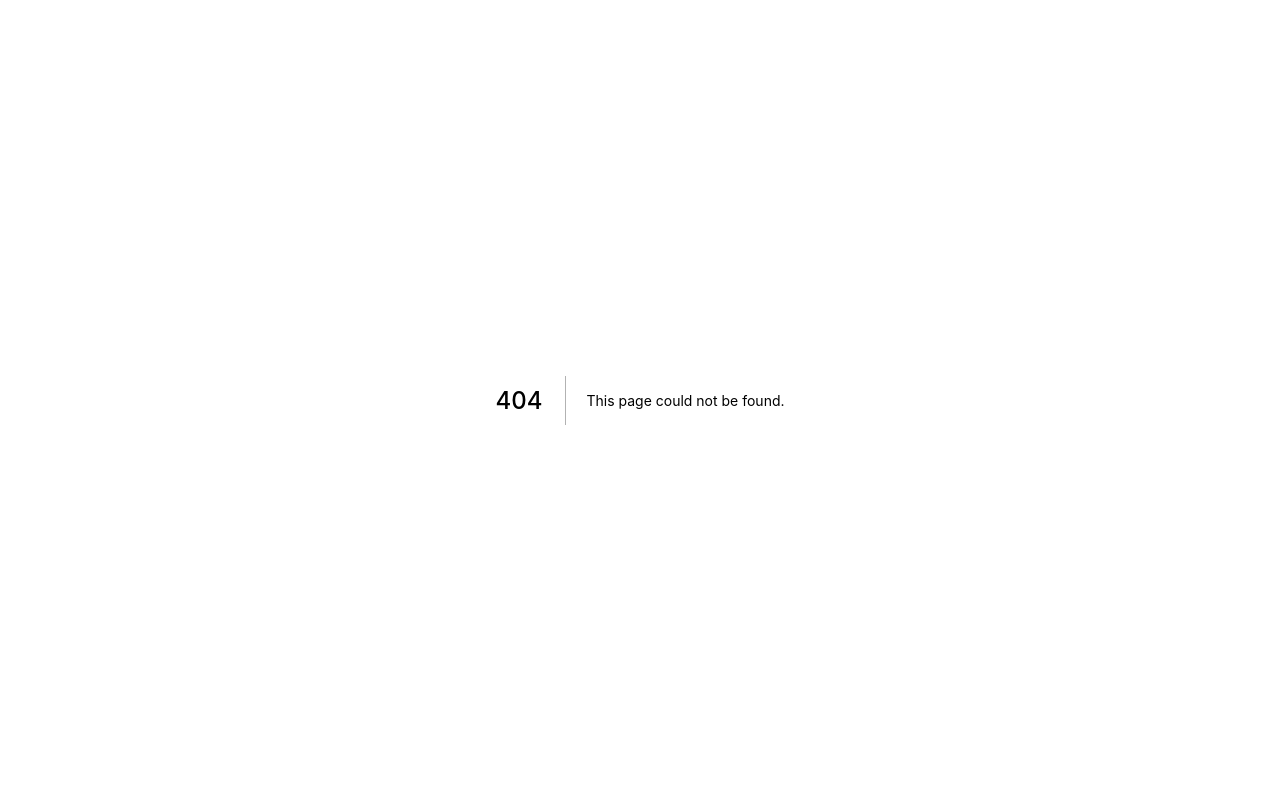
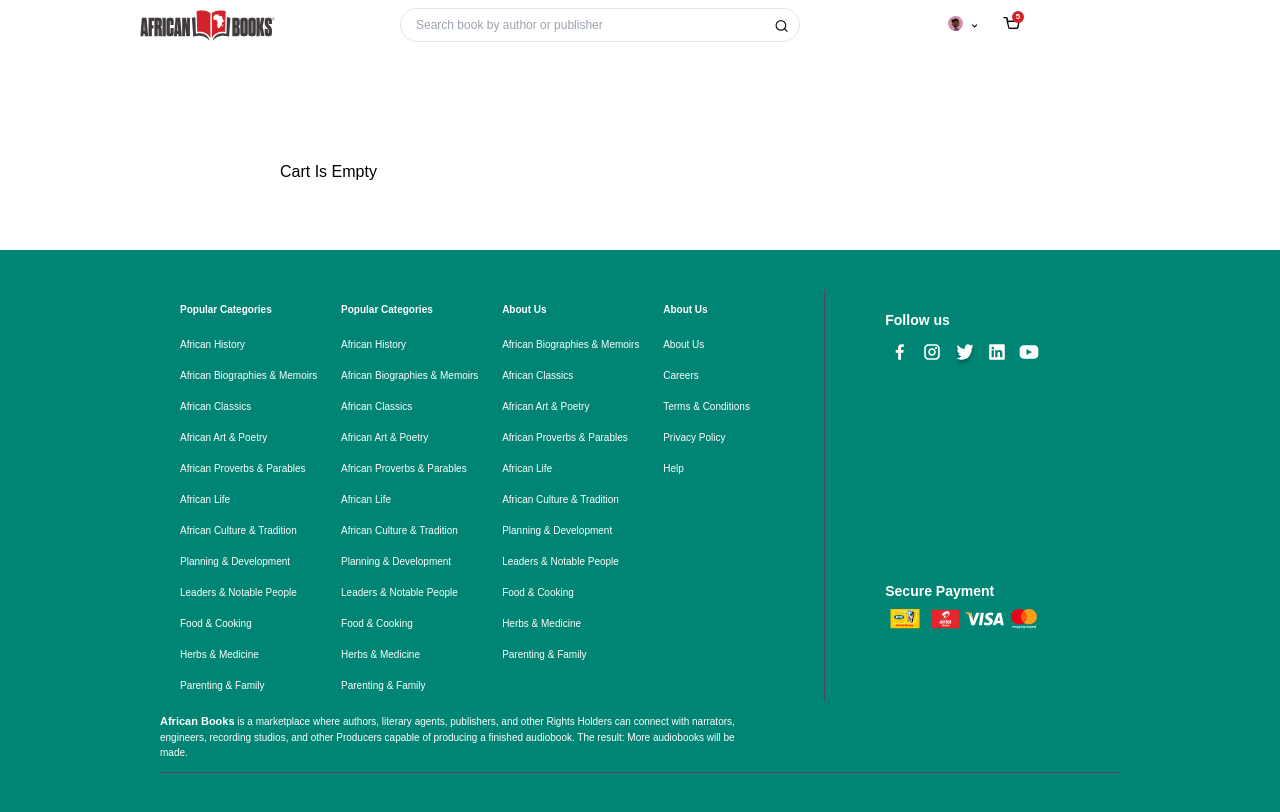
Before and after one commit to ug-tickets/AB-Web, a Next.js app: page /cart in a window 1280 px wide. Before the commit this address had no page. Built offline with nearby package versions, Linux system fonts and the light colour scheme.

Commit message:
AB-21: Add to cart module

```diff
--- a/components/footer/footer-deals/footer-deals.js
+++ b/components/footer/footer-deals/footer-deals.js
@@ -58,7 +58,7 @@ const FooterDeals = ({ bookDeal }) => {
                     height: "100%",
                     width: `${progress}%`,
                     background: "#24F847",
-                    "border-radius": "40px",
+                    borderRadius: "40px",
                   }}
                 ></div>
               </div>
--- a/components/header/header.js
+++ b/components/header/header.js
@@ -5,10 +5,11 @@ import { DropDownContent } from "./drop-down-content";
 import Image from "next/image";
 import Link from "next/link";
 
-const Header = () => {
+const Header = ({ showSubHeader }) => {
   const [showDropDown, setShowDropDown] = useState(false);
   const [currentCategory, setCurrentCategory] = useState(null);
   const [subHeader, setSubHeader] = useState(null);
+  const [showCartPreview, setShowCartPreview] = useState(false);
 
   useEffect(() => {
     (async () => {
@@ -23,6 +24,7 @@ const Header = () => {
   };
   const theSubHeader =
     subHeader &&
+    showSubHeader &&
     subHeader.map((item, i) => (
       <>
         {!item.columns ? (
@@ -98,12 +100,80 @@ const Header = () => {
           <div className={styles.login}>
             <Image src="/images/acc.svg" width="21px" height="15px" />
           </div>
-          <div className={styles.cart}>
+          <div className="relative">
+            <div
+              className={styles.cart}
+              onClick={() => setShowCartPreview(!showCartPreview)}
+            >
               <Image src="/images/cart.png" width="17px" height="12px" />
+              <div className={styles.cartCount}>5</div>
+            </div>
+            {showCartPreview && (
+              <div className={styles.cartPreview}>
+                <div className={styles.cartItem}>
+                  <div className="w-9 h-full">
+                    <Image
+                      src="/images/boundless.jpeg"
+                      width="30px"
+                      height="40px"
+                    />
+                  </div>
+                  <div className="flex-1 text-[8px]">
+                    <div>Book Name book name book</div>
+                    <div className="text-[#D2232A]">$25</div>
+                  </div>
+                </div>
+                <div className={styles.cartItem}>
+                  <div className="w-9 h-full">
+                    <Image
+                      src="/images/aminatta.jpeg"
+                      width="30px"
+                      height="40px"
+                    />
+                  </div>
+                  <div className="flex-1 text-[8px]">
+                    <div>Book Name book name book</div>
+                    <div className="text-[#D2232A]">$25</div>
+                  </div>
+                </div>
+                <div className={styles.cartItem}>
+                  <div className="w-9 h-full">
+                    <Image
+                      src="/images/boundless.jpeg"
+                      width="30px"
+                      height="40px"
+                    />
+                  </div>
+                  <div className="flex-1 text-[8px]">
+                    <div>Book Name book name book</div>
+                    <div className="text-[#D2232A]">$25</div>
+                  </div>
+                </div>
+                <div className={styles.cartItem}>
+                  <div className="w-9 h-full">
+                    <Image
+                      src="/images/prophet.jpeg"
+                      width="30px"
+                      height="40px"
+                    />
+                  </div>
+                  <div className="flex-1 text-[8px]">
+                    <div>Book Name book name book</div>
+                    <div className="text-[#D2232A]">$25</div>
+                  </div>
+                </div>
+                <Link href="/cart">
+                  <div className="w-full h-auto text-center text-[10px] bg-[#D2232A] text-white py-1 font-medium cursor-pointer">
+                    View Cart
+                  </div>
+                </Link>
+              </div>
+            )}
           </div>
         </div>
       </div>
 
+      {showSubHeader && (
         <div
           className={clsx(
             "w-full",
@@ -121,6 +191,7 @@ const Header = () => {
             {theSubHeader}
           </div>
         </div>
+      )}
     </div>
   );
 };
--- a/components/header/header.module.css
+++ b/components/header/header.module.css
@@ -40,8 +40,61 @@
 }
 .cart {
   width: 70px;
-  padding: 7px 5px 5px 5px;
+  height: 25px;
+  padding: 7px 5px 0px 5px;
   cursor: pointer;
+  position: relative;
+}
+.cartCount {
+  position: absolute;
+  top: 3px;
+  left: 14px;
+  color: white;
+  background: #d2232a;
+  text-align: center;
+  width: 12px;
+  height: 12px;
+  font-size: 8px;
+  font-weight: bold;
+  border-radius: 6px;
+  z-index: 1;
+}
+.cartPreview {
+  position: absolute;
+  z-index: 2;
+  left: -50px;
+  top: 33px;
+  height: auto;
+  min-height: 100px;
+  filter: drop-shadow(0 -0.0625rem 0.0625rem rgba(0, 0, 0, 0.1));
+  width: 140px;
+  background: white;
+  border-radius: 5px;
+  padding: 10px 10px;
+  box-shadow: 1px 1px 9px 1px #807f7f;
+}
+.cartPreview::before {
+  content: "";
+  position: absolute;
+  content: "";
+  position: absolute;
+  width: 0;
+  height: 0;
+  bottom: 100%;
+  left: 57px;
+  border: 8px solid transparent;
+  border-top: none;
+  border-bottom-color: #fff;
+  filter: drop-shadow(0 -0.0625rem 0.0625rem rgba(0, 0, 0, 0.1));
+}
+.cartItem {
+  height: auto;
+  display: flex;
+  margin-bottom: 5px;
+  border-bottom: solid 1px rgb(230, 230, 230);
+}
+.cartItem:nth-last-child(1) {
+  border: solid 1px white;
 }
 .input {
   border: solid 1px #e6e6e6;
--- a/components/shared/layouts/singlepage.js
+++ b/components/shared/layouts/singlepage.js
@@ -4,7 +4,7 @@ import { Header } from "../../header";
 import { Footer } from "../../footer";
 import { MainBody } from "../main-body";
 
-const SinglePage = ({ children }) => {
+const SinglePage = ({ children, showSubHeader = true }) => {
   return (
     <div className="w-full">
       <Head>
@@ -15,7 +15,7 @@ const SinglePage = ({ children }) => {
         <meta name="viewport" content="width=device-width,initial-scale=1" />
         <link rel="icon" href="/favicon.ico" />
       </Head>
-      <Header />
+      <Header showSubHeader={showSubHeader} />
       <MainBody>{children}</MainBody>
       <Footer showDeals={false} />
     </div>
--- /dev/null
+++ b/pages/cart/index.js
@@ -0,0 +1,15 @@
+import React from "react";
+import { SinglePage } from "../../components/shared/layouts";
+import { MainBody } from "../../components/shared/main-body";
+
+const Cart = () => {
+  return (
+    <SinglePage showSubHeader={false}>
+      <MainBody>
+        <div className="min-h-[250px] pt-40">Cart Is Empty</div>
+      </MainBody>
+    </SinglePage>
+  );
+};
+
+export default Cart;
--- a/pages/index.js
+++ b/pages/index.js
@@ -191,7 +191,7 @@ export default function Home() {
         <meta name="viewport" content="width=device-width,initial-scale=1" />
         <link rel="icon" href="/favicomn.ico" />
       </Head>
-      <Header />
+      <Header showSubHeader={true} />
       <div className={styles.container}>
         <main className={styles.main}>
           <Slider />
```
Lines whose indentation alone changed are shown as unchanged.
